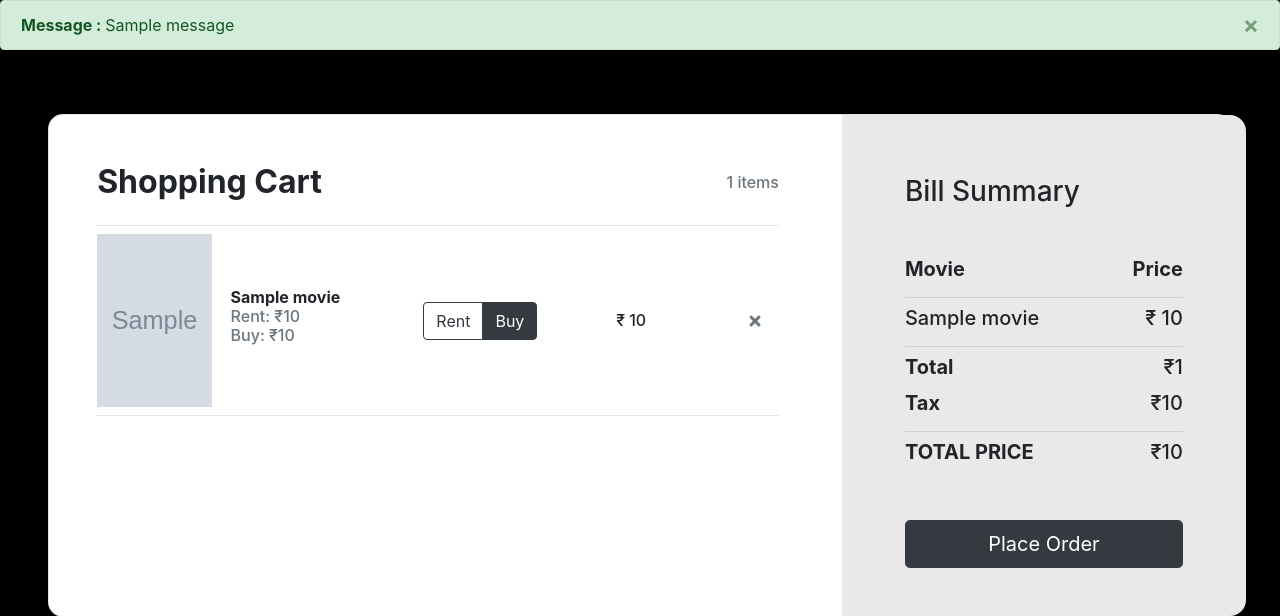
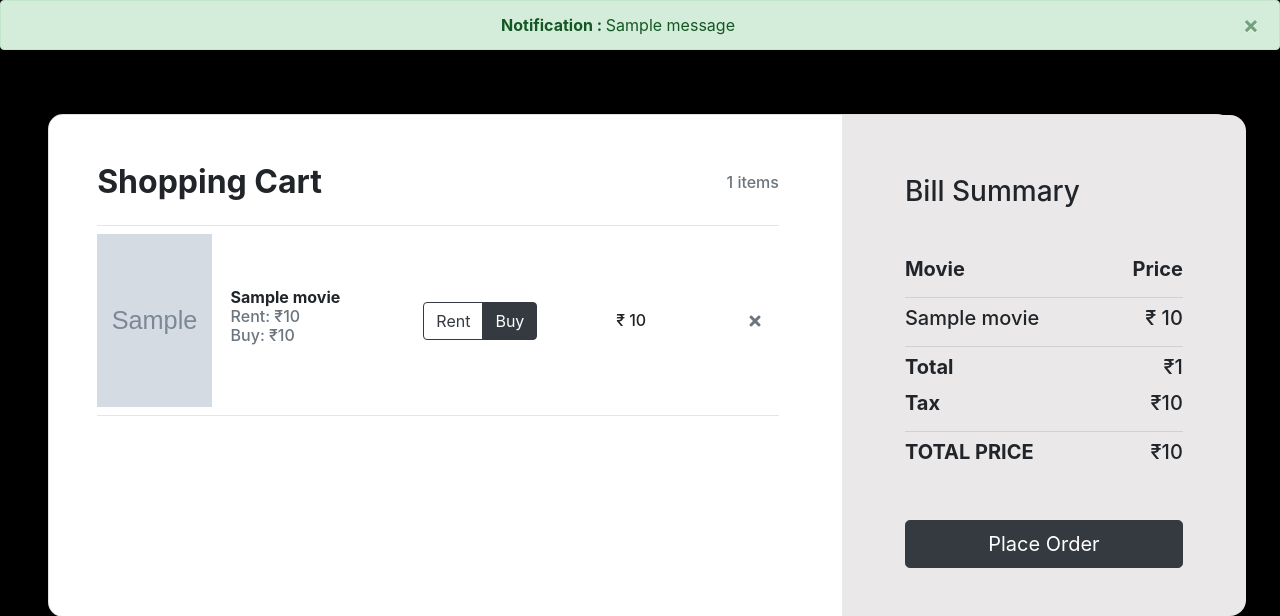
Before and after one commit to abhinavakarsh0033/Video-Rental-System-Project, a Django app: template vrs/templates/cart.html in a window 1280 px wide. Shown: the part 56-672 px from the top of the page. Run offline with Django 3.2, Linux system fonts and the light colour scheme; the template is opened without the code that fills it: most values are stand-ins (such as "Sample title", 1, 10 or a date in 2020); grey boxes marked "Sample" are stand-in pictures; one stand-in notice (Sample message) is shown; some libraries are stand-ins or nearby versions.

```diff
--- a/vrs/templates/base.html
+++ b/vrs/templates/base.html
@@ -64,8 +64,8 @@
         </div>
       </nav>
       {% for message in messages  %}
-      <div class="alert alert-{{ message.tags }} alert-dismissible fade show" role="alert">
-            <strong>Message : </strong> {{ message }}
+      <div class="alert alert-{{ message.tags }} alert-dismissible fade show" role="alert" style="text-align:center;">
+            <strong>Notification : </strong> {{ message }}
             <button type="button" class="close" data-dismiss="alert" aria-label="Close">
               <span aria-hidden="true">&times;</span>
             </button>
```
Also changed, not shown: vrs/home/views.py (+7 -1 lines), vrs/db.sqlite3.
